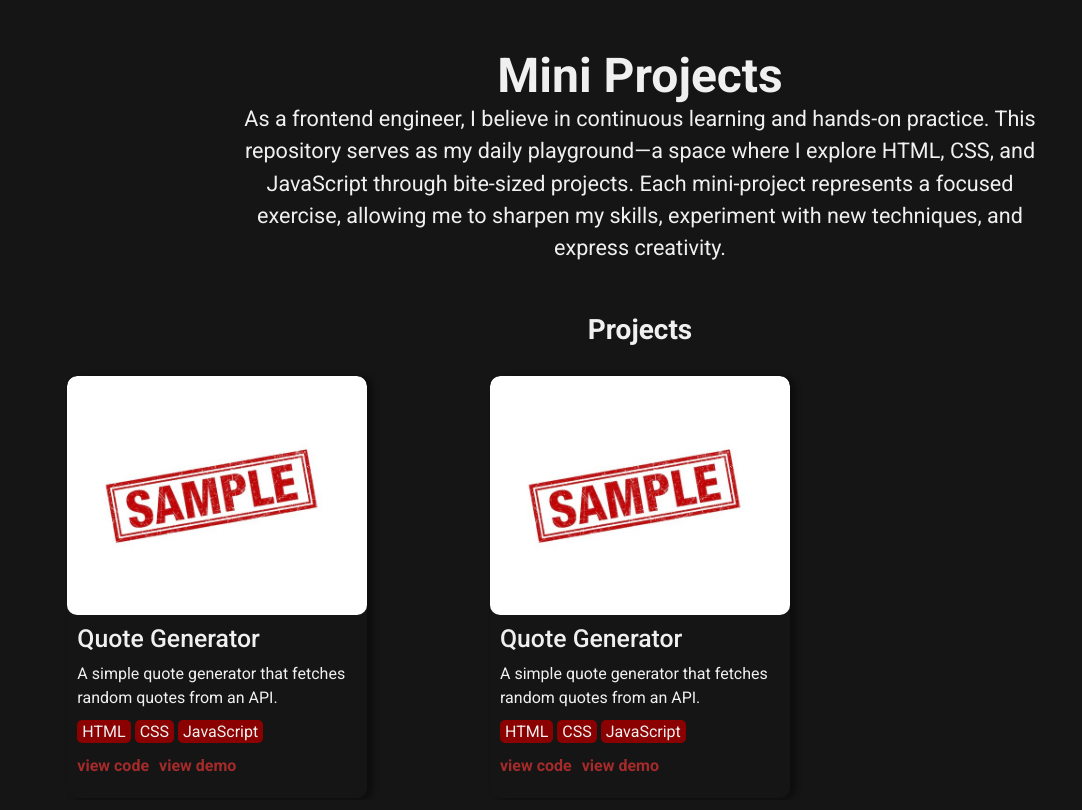
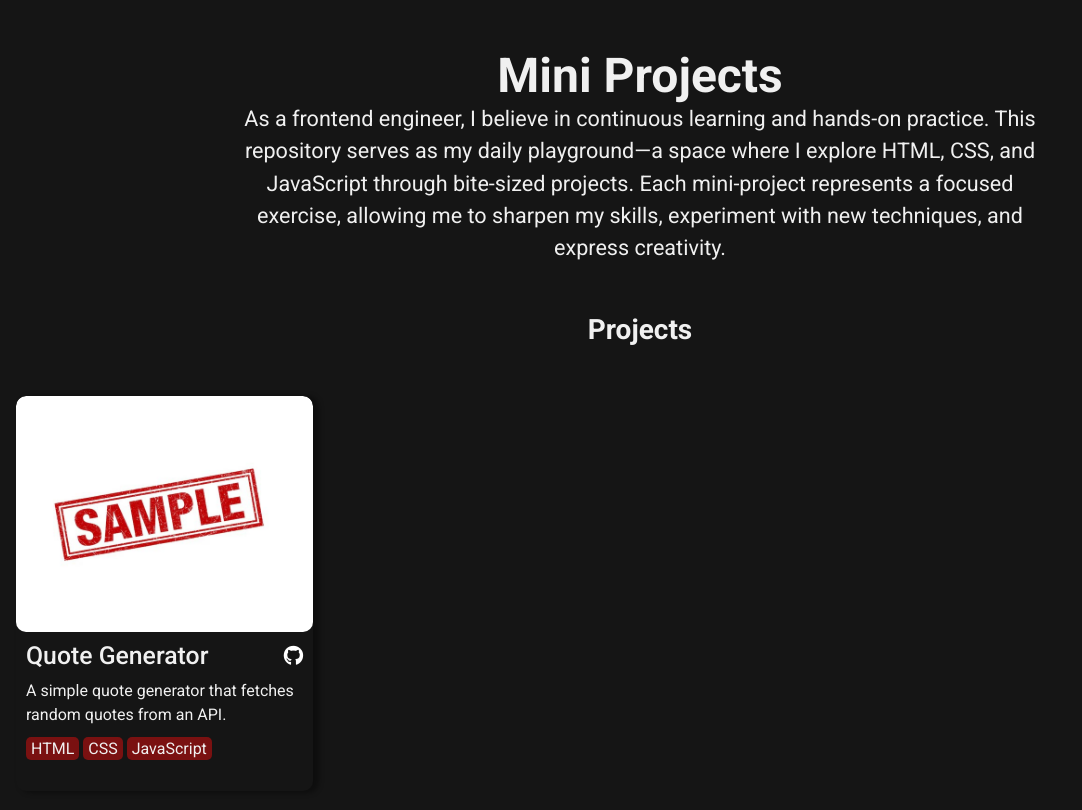
Before and after one commit to Ofonna-N/mini-projects, a website built with Vite: page index.html in a window 1280 px wide. Shown: the whole page, without its empty margins (0-1082 px from the left). Built offline with nearby package versions, Linux system fonts and the light colour scheme.

Commit message:
Add project card view code link and project cards dynamic rendering

```diff
--- a/index.html
+++ b/index.html
@@ -2,6 +2,11 @@
 <html lang="en">
   <head>
     <meta charset="UTF-8" />
+    <link
+      href="https://cdnjs.cloudflare.com/ajax/libs/font-awesome/6.5.2/css/all.min.css"
+      rel="stylesheet"
+    />
+
     <link rel="icon" type="image/svg+xml" href="/icon.svg" />
     <link rel="stylesheet" href="./src/style.css" />
     <meta name="viewport" content="width=device-width, initial-scale=1.0" />
@@ -41,37 +46,20 @@
                     class="project-card__image"
                   />
                   <div class="project-card__content">
-                    <h3 class="project-card__title">Quote Generator</h3>
+                    <div class="project-card__title-container">
+                      <h3 class="project-card__title">Quote Generator</h3>
+
+                      <i
+                        class="fa-brands fa-github"
+                        style="color: #ffffff"
+                        onclick="window.open(`https://developer.mozilla.org/en-US/docs/Web/API/Location`, '_blank')"
+                      ></i>
+                    </div>
                     <p class="project-card__desc">
                       A simple quote generator that fetches random quotes from
-                      an API.
+                      an API. Test
                     </p>
-                    <div>
-                      <span class="project-card__tag">HTML</span>
-                      <span class="project-card__tag">CSS</span>
-                      <span class="project-card__tag">JavaScript</span>
-                    </div>
-                  </div>
-                </a>
-                <div class="project-card__links roboto-bold">
-                  <a href="#"> view code </a>
-                  <a href="#"> view demo </a>
-                </div>
-              </div>
-              <div class="project-card">
-                <a href="/projects/01-rotating-navigation">
-                  <img
-                    src="/src/assets/sample.jpg"
-                    alt="Rotating Navigation"
-                    class="project-card__image"
-                  />
-                  <div class="project-card__content">
-                    <h3 class="project-card__title">Quote Generator</h3>
-                    <p class="project-card__desc">
-                      A simple quote generator that fetches random quotes from
-                      an API.
-                    </p>
-                    <div>
+                    <div class="project-card__tech-stack">
                       <span class="project-card__tag">HTML</span>
                       <span class="project-card__tag">CSS</span>
                       <span class="project-card__tag">JavaScript</span>
--- a/src/projects/home_page/css/projects.css
+++ b/src/projects/home_page/css/projects.css
@@ -9,8 +9,6 @@
 #projects-block__title {
   text-align: center;
   font-size: 1.75rem;
-  margin-bottom: 30px;
-  /* CSS properties for #projects-block__title */
 }
 
 #projects-block__grid {
@@ -18,11 +16,12 @@
   /* background-color: antiquewhite; */
   display: grid;
   justify-items: center;
+  padding-block: 50px;
 }
 
 @media screen and (width > 600px) {
   #projects-block__grid {
-    grid-template-columns: repeat(auto-fill, minmax(300px, 1fr));
+    grid-template-columns: repeat(auto-fill, minmax(275px, 1fr));
     gap: 20px;
   }
 }
@@ -40,6 +39,15 @@
   }
   & a {
     text-decoration: none;
+  }
+}
+.project-card__title-container {
+  display: flex;
+  justify-content: space-between;
+  align-items: center;
+
+  & > .fa-github {
+    font-size: 1.25rem;
   }
 }
 
@@ -77,7 +85,7 @@
 } */
 
 .project-card__tag {
-  background-color: darkred;
+  background-color: rgb(122, 17, 17);
   padding-inline: 5px;
   padding-block: 2px;
   border-radius: 5px;
@@ -97,3 +105,7 @@
     text-decoration: underline;
   }
 }
+
+.project-card__tech-stack {
+  margin-bottom: 20px;
+}
--- a/src/projects/home_page/scripts/home.ts
+++ b/src/projects/home_page/scripts/home.ts
@@ -1,12 +1,13 @@
 const heroOverViewText = document.getElementById("hero-block__description");
+const projectsContainer = document.getElementById("projects-block__grid");
 
 type Project = {
   title: string;
   description: string;
   techStack: string[];
-  demoLink: string;
   codeLink?: string;
   thumbnail?: string;
+  thumbnailAlt?: string;
 };
 
 const projectsData: Project[] = [
@@ -15,9 +16,9 @@ const projectsData: Project[] = [
     description:
       "A simple quote generator that fetches random quotes from an API.",
     techStack: ["HTML", "CSS", "JavaScript"],
-    demoLink: "quote-generator/index.html",
-    thumbnail: "quote-generator/thumbnail.png",
-    codeLink: "",
+    thumbnail: "/src/assets/sample.jpg",
+    thumbnailAlt: "Quote Generator",
+    codeLink: "https://developer.mozilla.org/en-US/docs/Web/API/Location",
   },
 ];
 
@@ -42,8 +43,49 @@ const updateHeroOverviewText = () => {
   }
 };
 
+const getProjectCard = (project: Project) => {
+  return `<div class="project-card">
+                <a href="/projects/01-rotating-navigation">
+                  <img
+                    src=${project.thumbnail}
+                    alt=${project.thumbnailAlt}
+                    class="project-card__image"
+                  />
+                  <div class="project-card__content">
+                             <div class="project-card__title-container">
+                      <h3 class="project-card__title">${project.title}</h3>
+
+                      <i
+                        class="fa-brands fa-github"
+                        style="color: #ffffff"
+                        onclick='window.open("${project.codeLink}", "_blank")'
+                      ></i>
+                    </div>
+                    <p class="project-card__desc">
+                      ${project.description}
+                    </p>
+                    <div class="project-card__tech-stack">
+                      ${project.techStack
+                        .map(
+                          (stack) =>
+                            `<span class="project-card__tag">${stack}</span>`
+                        )
+                        .join(" ")}
+                    </div>
+                  </div>
+                </a>
+              </div>`;
+};
+
+const populateProjects = () => {
+  projectsContainer!.innerHTML = projectsData
+    .map((project) => getProjectCard(project))
+    .join("");
+};
+
 const initHome = () => {
   updateHeroOverviewText();
+  populateProjects();
   window.addEventListener("resize", updateHeroOverviewText);
 };
 
```
